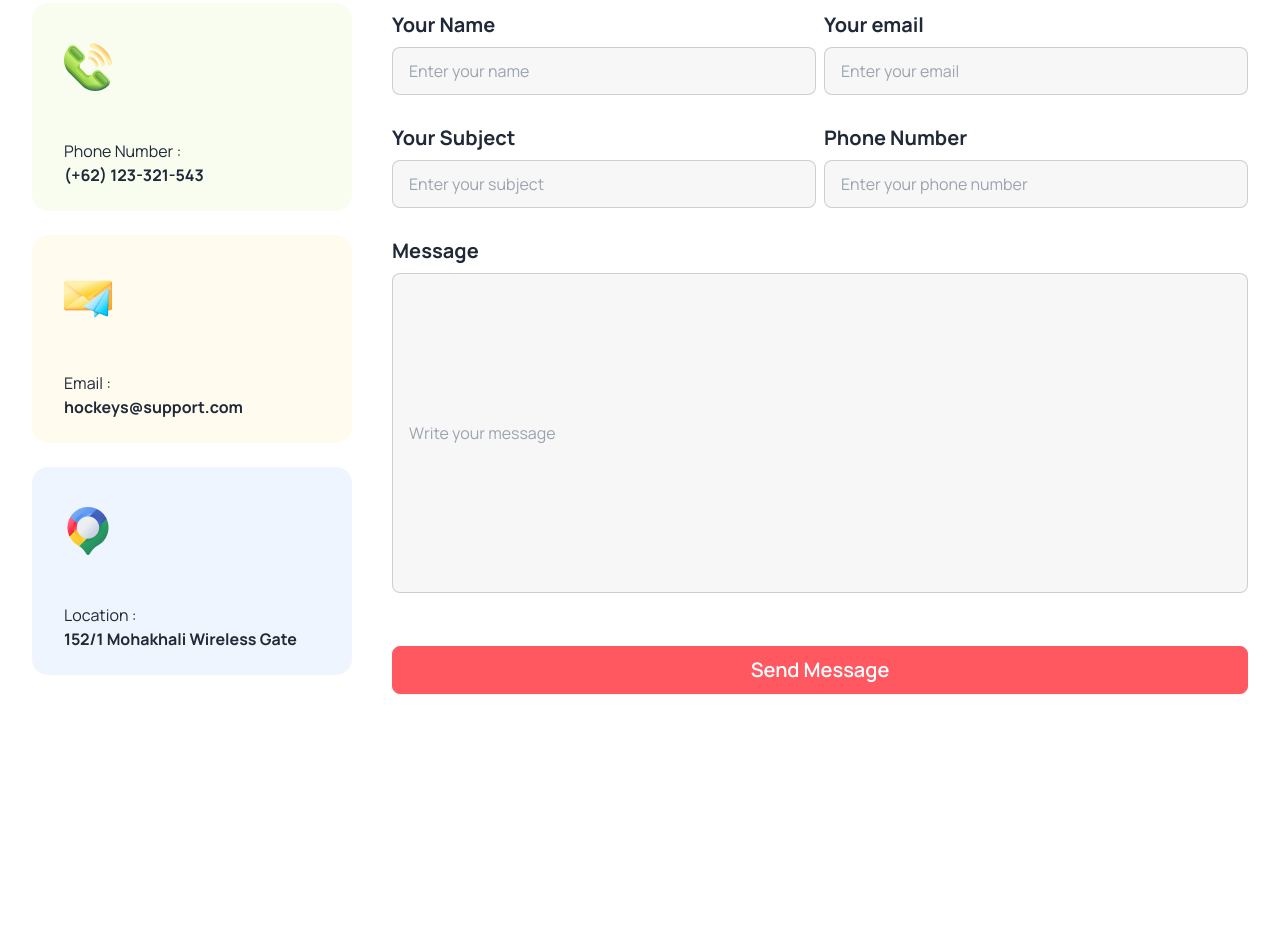
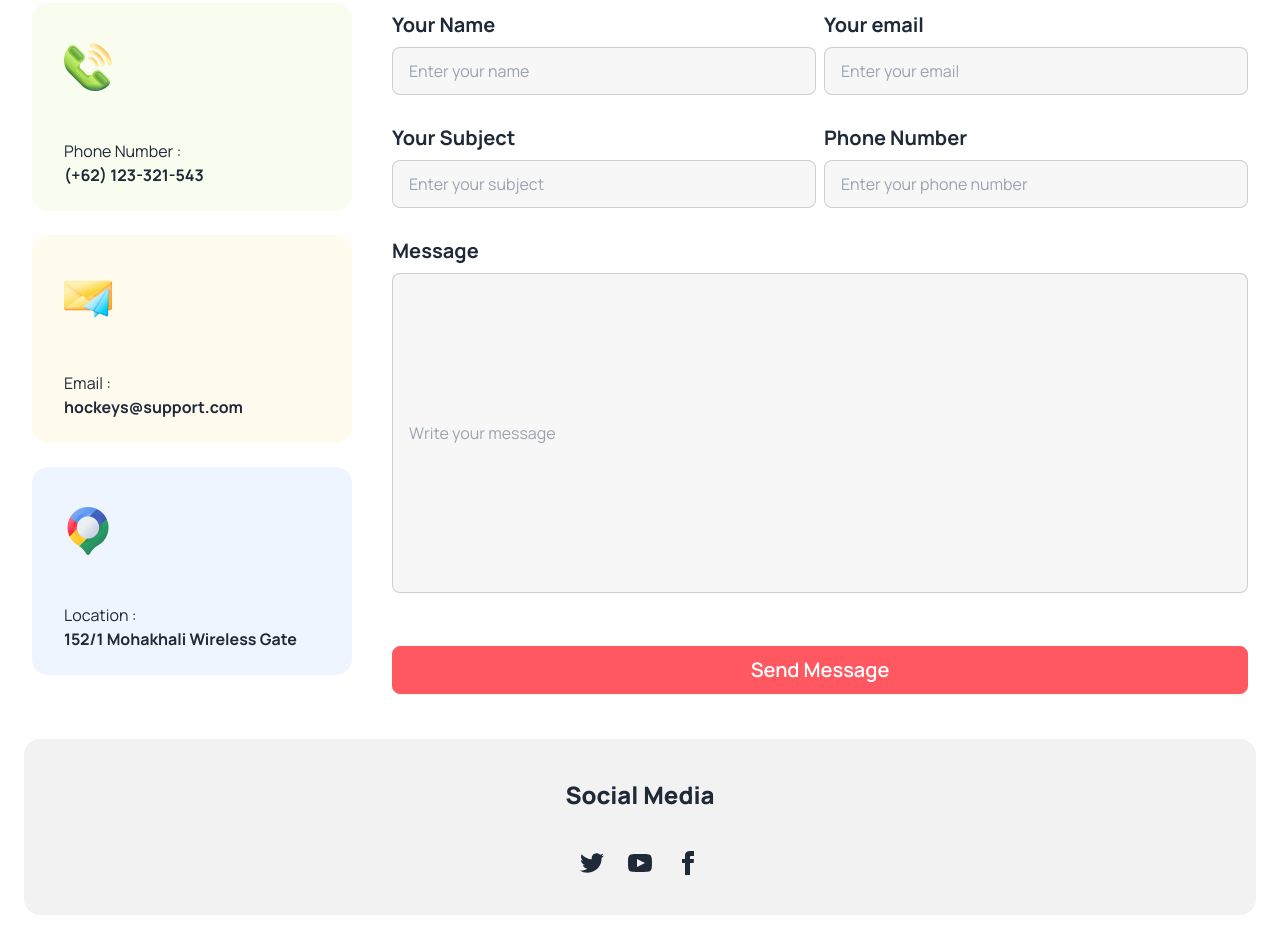
Before and after one commit to tuhin87/hockey-directory, a plain HTML site: page index.html in a window 1280 px wide. Shown: the part 4344-5291 px from the top of the page. Before the commit the page ends 5083 px from the top, so only its background shows below. Drawn offline with nearby package versions, Linux system fonts and the light colour scheme.

Commit message:
Social media added

```diff
--- a/index.html
+++ b/index.html
@@ -569,8 +569,26 @@
 
 
    </section>
+   <!--  Social Media section starts here -->
+   <section class="container mx-auto px-6 text-center mt-8 mb-8">
+    <footer class="footer footer-center p-10 bg-base-200 text-base-content rounded-2xl">
+     <p class="text-2xl font-extrabold">Social Media</p>
+      <nav>
+        <div class="grid grid-flow-col gap-6">
+          <a><svg xmlns="http://www.w3.org/2000/svg" width="24" height="24" viewBox="0 0 24 24" class="fill-current"><path d="M24 4.557c-.883.392-1.832.656-2.828.775 1.017-.609 1.798-1.574 2.165-2.724-.951.564-2.005.974-3.127 1.195-.897-.957-2.178-1.555-3.594-1.555-3.179 0-5.515 2.966-4.797 6.045-4.091-.205-7.719-2.165-10.148-5.144-1.29 2.213-.669 5.108 1.523 6.574-.806-.026-1.566-.247-2.229-.616-.054 2.281 1.581 4.415 3.949 4.89-.693.188-1.452.232-2.224.084.626 1.956 2.444 3.379 4.6 3.419-2.07 1.623-4.678 2.348-7.29 2.04 2.179 1.397 4.768 2.212 7.548 2.212 9.142 0 14.307-7.721 13.995-14.646.962-.695 1.797-1.562 2.457-2.549z"></path></svg></a>
+          <a><svg xmlns="http://www.w3.org/2000/svg" width="24" height="24" viewBox="0 0 24 24" class="fill-current"><path d="M19.615 3.184c-3.604-.246-11.631-.245-15.23 0-3.897.266-4.356 2.62-4.385 8.816.029 6.185.484 8.549 4.385 8.816 3.6.245 11.626.246 15.23 0 3.897-.266 4.356-2.62 4.385-8.816-.029-6.185-.484-8.549-4.385-8.816zm-10.615 12.816v-8l8 3.993-8 4.007z"></path></svg></a>
+          <a><svg xmlns="http://www.w3.org/2000/svg" width="24" height="24" viewBox="0 0 24 24" class="fill-current"><path d="M9 8h-3v4h3v12h5v-12h3.642l.358-4h-4v-1.667c0-.955.192-1.333 1.115-1.333h2.885v-5h-3.808c-3.596 0-5.192 1.583-5.192 4.615v3.385z"></path></svg></a>
+        </div>
+      </nav>
+    </footer>
+
+   </section>
   </main>
+  <!-- Footer section starts here-- -->
   <footer>
+<section>
+
+</section>
 
   </footer>
 
```
